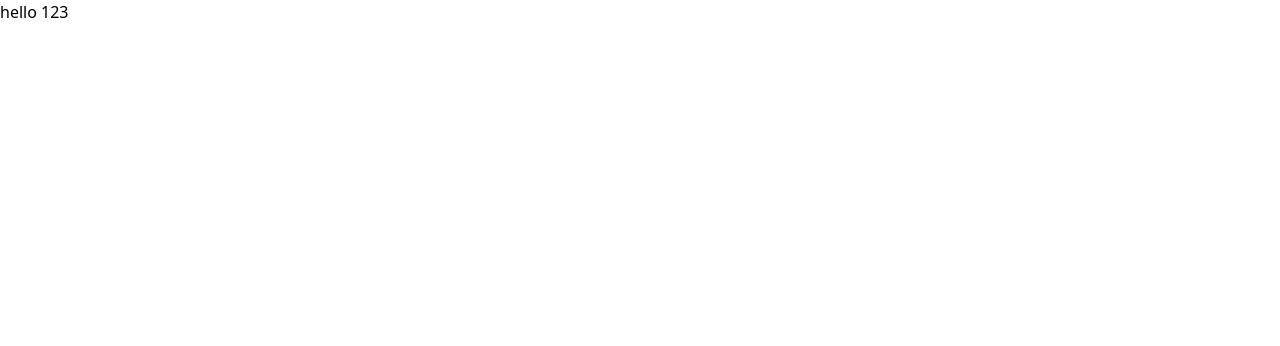
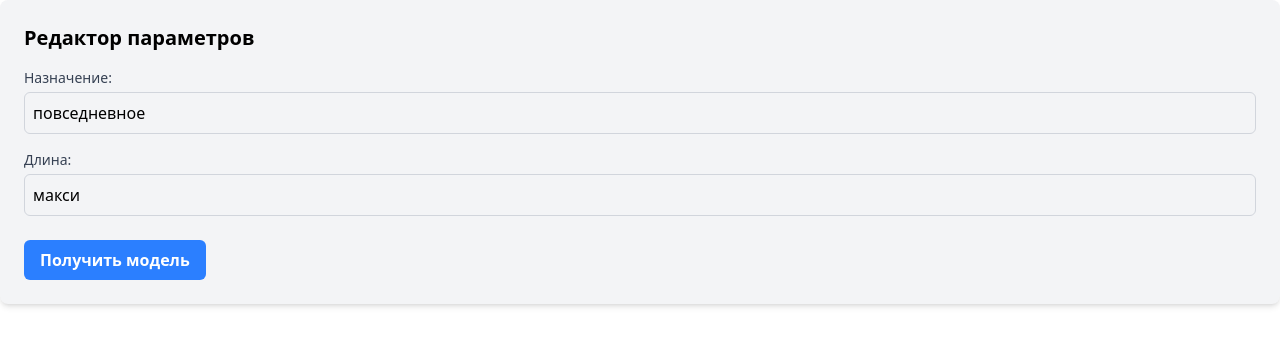
Before and after one commit to aiilma/model-param-editor-app, a React (Vite) app: page / in a window 1280 px wide. Shown: the top 346 px of the page. Built offline with nearby package versions, Linux system fonts and the light colour scheme.

Commit message:
feat: ModelParamEditor component

```diff
--- a/src/App.tsx
+++ b/src/App.tsx
@@ -1,9 +1,24 @@
+import ModelParamEditor from './views/ModelParamEditor.tsx'
+import type { Param } from './types/param-editor.ts'
+
 function App() {
+  const params = [
+    { id: 1, name: 'Назначение', type: 'string' },
+    { id: 2, name: 'Длина', type: 'string' },
+  ] as Param[]
+
+  const model = {
+    paramValues: [
+      { paramId: 1, value: 'повседневное' },
+      { paramId: 2, value: 'макси' },
+    ],
+    colors: ['red', 'blue'],
+  }
 
   return (
-    <>
-        hello 123
-    </>
+    <div>
+      <ModelParamEditor params={params} model={model} />
+    </div>
   )
 }
 
--- /dev/null
+++ b/src/types/param-editor.ts
@@ -0,0 +1,15 @@
+export interface Param {
+  id: number
+  name: string
+  type: 'string'
+}
+
+export interface ParamValue {
+  paramId: number
+  value: string
+}
+
+export interface Model {
+  paramValues: ParamValue[]
+  colors: string[]
+}
--- /dev/null
+++ b/src/views/ModelParamEditor.tsx
@@ -0,0 +1,59 @@
+import React, { useState } from 'react'
+import type { Model, Param, ParamValue } from '../types/param-editor.ts'
+
+interface ModelParamEditorProps {
+  params: Param[]
+  model: Model
+}
+
+const ModelParamEditor: React.FC<ModelParamEditorProps> = ({ params, model }) => {
+  const [paramValues, setParamValues] = useState<ParamValue[]>(model.paramValues)
+
+  const handleInputChange = (paramId: number, value: string) => {
+    setParamValues((prevValues) => {
+      const updatedValues = prevValues.map((paramValue) =>
+        paramValue.paramId === paramId ? { ...paramValue, value } : paramValue,
+      )
+      if (!updatedValues.find((paramValue) => paramValue.paramId === paramId)) {
+        updatedValues.push({ paramId, value })
+      }
+      return updatedValues
+    })
+  }
+
+  const getModel = (): Model => {
+    return {
+      paramValues,
+      colors: model.colors,
+    }
+  }
+
+  return (
+    <div className="p-6 bg-gray-100 rounded-lg shadow-md">
+      <h2 className="text-xl font-bold mb-4">Редактор параметров</h2>
+      <div className="space-y-4">
+        {params.map((param) => {
+          const paramValue = paramValues.find((pv) => pv.paramId === param.id)?.value || ''
+          return (
+            <div key={param.id} className="flex flex-col">
+              <label className="text-sm font-medium text-gray-700 mb-1">{param.name}:</label>
+              <input
+                type="text"
+                value={paramValue}
+                onChange={(e) => handleInputChange(param.id, e.target.value)}
+                className="p-2 border border-gray-300 rounded-md focus:outline-none focus:ring-2 focus:ring-blue-500"
+              />
+            </div>
+          )
+        })}
+      </div>
+      <button
+        onClick={() => console.log(getModel())}
+        className="mt-6 px-4 py-2 bg-blue-500 text-white font-semibold rounded-md hover:bg-blue-600 focus:outline-none focus:ring-2 focus:ring-blue-500">
+        Получить модель
+      </button>
+    </div>
+  )
+}
+
+export default ModelParamEditor
```
